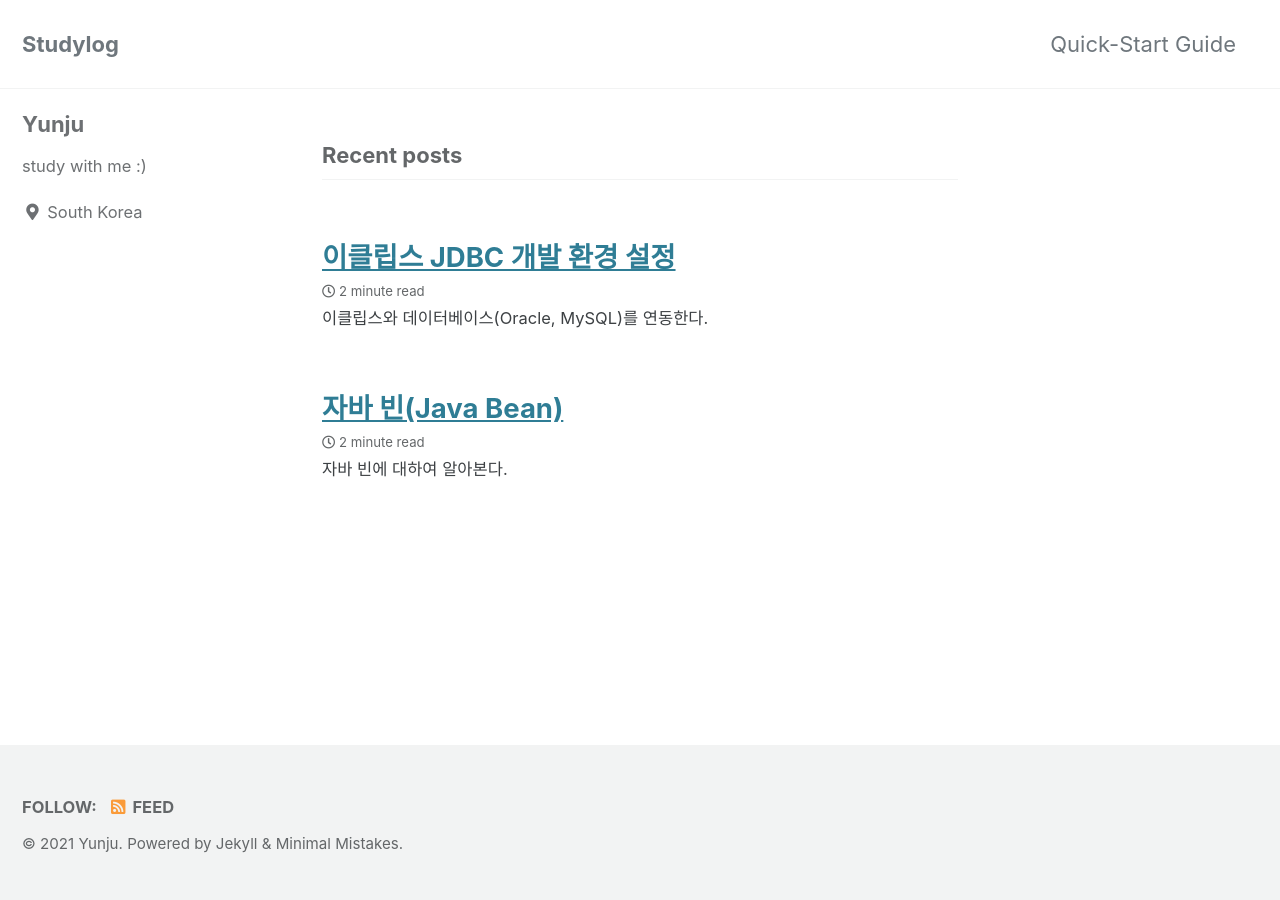
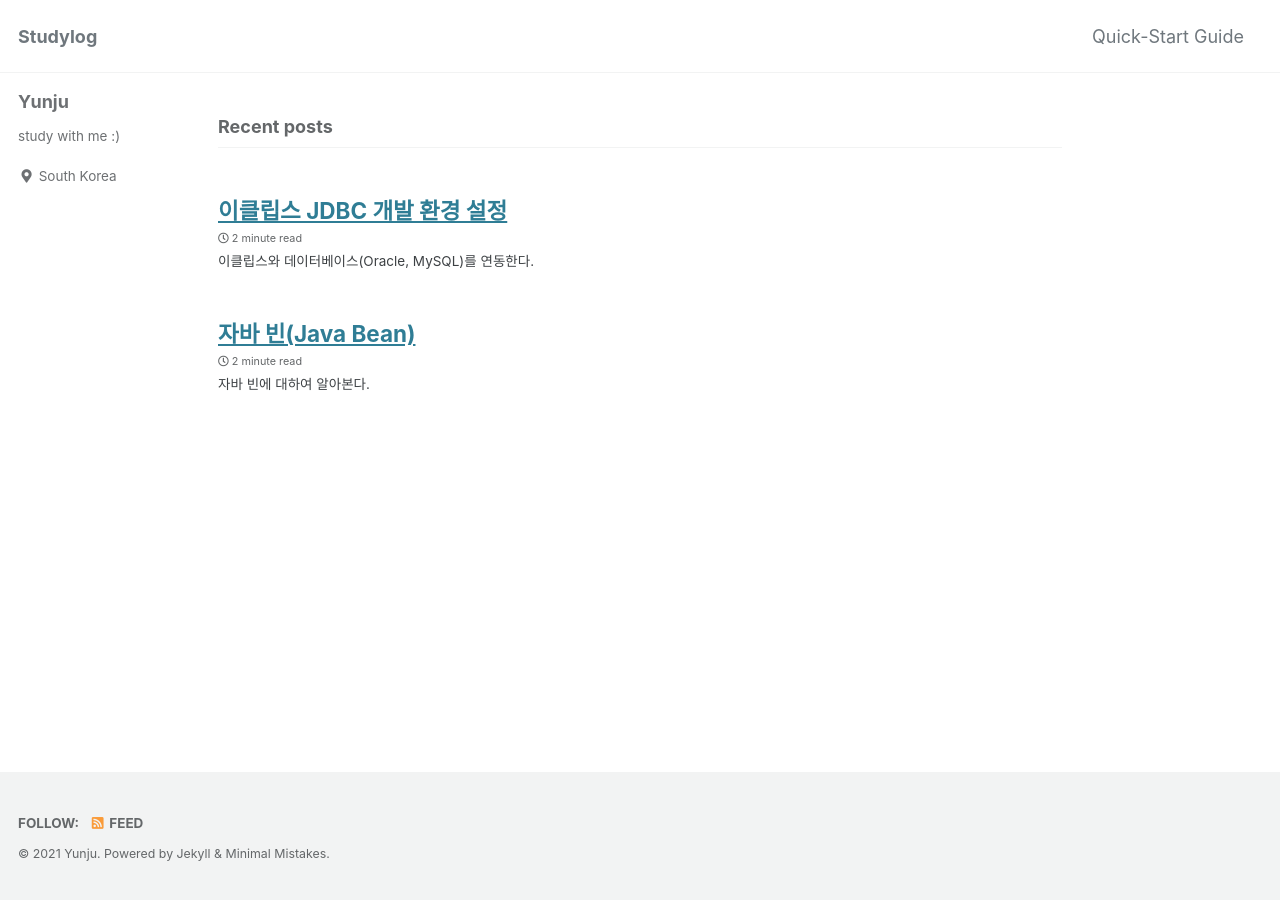
Before and after one commit to yuunjuu/yuunjuu.github.io, a Jekyll site: the page built from index.html, in a window 1280 px wide. Built offline with Jekyll 4.4.1, drawn with Linux system fonts in a browser that asks for light colours; cached includes are drawn as plain includes; the list of posts is cut into pages by our own code.

Commit message:
Update font size and font family

```diff
--- a/_sass/minimal-mistakes/_reset.scss
+++ b/_sass/minimal-mistakes/_reset.scss
@@ -2,24 +2,26 @@
    STYLE RESETS
    ========================================================================== */
 
-* { box-sizing: border-box; }
+* {
+  box-sizing: border-box;
+}
 
 html {
   /* apply a natural box layout model to all elements */
   box-sizing: border-box;
   background-color: $background-color;
-  font-size: 16px;
+  font-size: 12px;
 
   @include breakpoint($medium) {
-    font-size: 18px;
+    font-size: 14px;
   }
 
   @include breakpoint($large) {
-    font-size: 20px;
+    font-size: 16px;
   }
 
   @include breakpoint($x-large) {
-    font-size: 22px;
+    font-size: 18px;
   }
 
   -webkit-text-size-adjust: 100%;
@@ -28,7 +30,9 @@ html {
 
 /* Remove margin */
 
-body { margin: 0; }
+body {
+  margin: 0;
+}
 
 /* Selected elements */
 
@@ -147,7 +151,8 @@ input {
 }
 
 button::-moz-focus-inner,
-input::-moz-focus-inner { /* inner padding and border oddities in FF3/4*/
+input::-moz-focus-inner {
+  /* inner padding and border oddities in FF3/4*/
   padding: 0;
   border: 0;
 }
@@ -156,8 +161,8 @@ button,
 html input[type="button"], // avoid the WebKit bug in Android 4.0.* where (2) destroys native `audio` and `video` controls
 input[type="reset"],
 input[type="submit"] {
-    -webkit-appearance: button; /* corrects inability to style clickable `input` types in iOS*/
-    cursor: pointer; /* improves usability and consistency of cursor style between image-type `input` and others*/
+  -webkit-appearance: button; /* corrects inability to style clickable `input` types in iOS*/
+  cursor: pointer; /* improves usability and consistency of cursor style between image-type `input` and others*/
 }
 
 label,
@@ -168,10 +173,11 @@ input[type="reset"],
 input[type="submit"],
 input[type="radio"],
 input[type="checkbox"] {
-    cursor: pointer; /* improves usability and consistency of cursor style between image-type `input` and others*/
+  cursor: pointer; /* improves usability and consistency of cursor style between image-type `input` and others*/
 }
 
-input[type="search"] { /* Appearance in Safari/Chrome*/
+input[type="search"] {
+  /* Appearance in Safari/Chrome*/
   box-sizing: border-box;
   -webkit-appearance: textfield;
 }
--- a/_sass/minimal-mistakes/_variables.scss
+++ b/_sass/minimal-mistakes/_variables.scss
@@ -14,8 +14,8 @@ $indent-var: 1.3em !default;
 
 /* system typefaces */
 $serif: Georgia, Times, serif !default;
-$sans-serif: -apple-system, BlinkMacSystemFont, "Roboto", "Segoe UI",
-  "Helvetica Neue", "Lucida Grande", Arial, sans-serif !default;
+$sans-serif: -apple-system, BlinkMacSystemFont, "Gowun Dodum", "Roboto",
+  "Segoe UI", "Helvetica Neue", "Lucida Grande", Arial, sans-serif !default;
 $monospace: Monaco, Consolas, "Lucida Console", monospace !default;
 
 /* sans serif typefaces */
@@ -155,9 +155,12 @@ $max-width: $x-large !default;
    Grid
    ========================================================================== */
 
-$right-sidebar-width-narrow: 200px !default;
-$right-sidebar-width: 300px !default;
-$right-sidebar-width-wide: 400px !default;
+$right-sidebar-width-narrow: 150px !default;
+$right-sidebar-width: 200px !default;
+$right-sidebar-width-wide: 250px !default;
+// $right-sidebar-width-narrow: 200px !default;
+// $right-sidebar-width: 300px !default;
+// $right-sidebar-width-wide: 400px !default;
 
 /*
    Other
--- a/assets/css/main.scss
+++ b/assets/css/main.scss
@@ -6,3 +6,5 @@
 
 @import "minimal-mistakes/skins/{{ site.minimal_mistakes_skin | default: 'default' }}"; // skin
 @import "minimal-mistakes"; // main partials
+
+@import url("https://fonts.googleapis.com/css2?family=Gowun+Dodum&display=swap");
```
